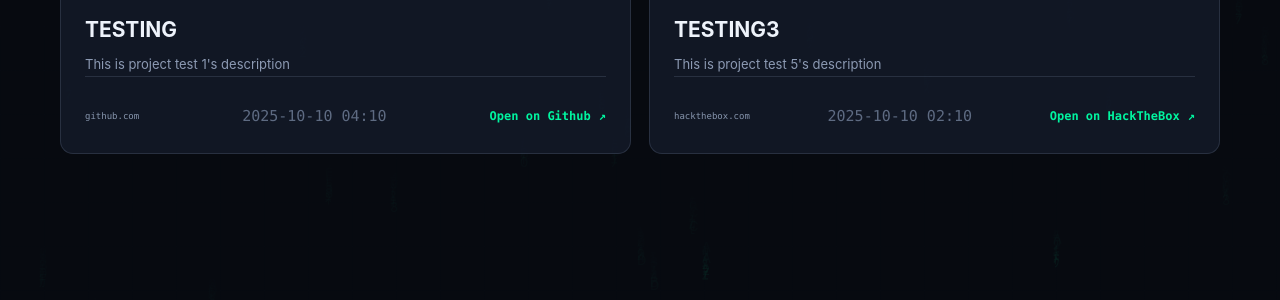
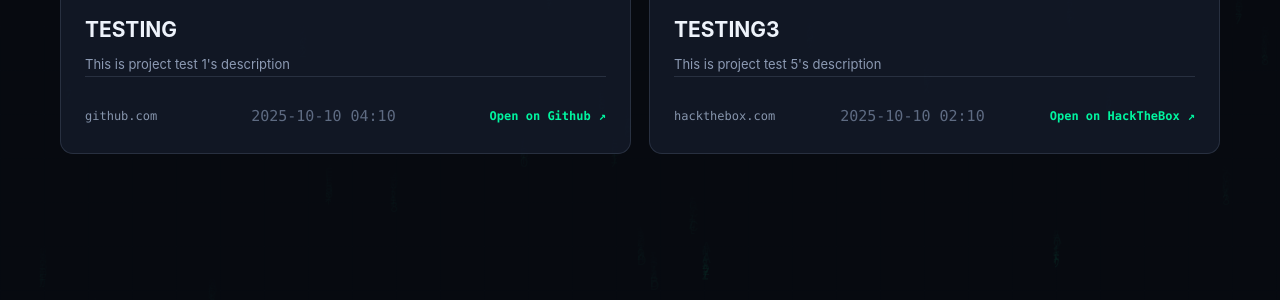
Before and after one commit to Ningen820/Ningen820.github.io, a Jekyll site: the page built from index.html, in a window 1280 px wide and 1400 px high, scrolled down 2699 px. Shown: the part 150-450 px from the top of the window. Built offline with Jekyll 4.4.1, drawn with Linux system fonts in a browser that asks for light colours.

Commit message:
Update projects.css

```diff
--- a/assets/css/projects.css
+++ b/assets/css/projects.css
@@ -10,7 +10,7 @@
 .project-card h3 { margin: 0; font-size: 18px; line-height: 1.35; letter-spacing: -.025em; }
 .project-card p { margin: 10px 0 22px; color: var(--muted); font-size: 12px; line-height: 1.75; }
 .project-card-foot { display: flex; align-items: center; justify-content: space-between; gap: 12px; margin-top: auto; font-size: 10px; padding-top: 15px; border-top: 1px solid var(--line); }
-.project-folder { color: #8796ad; font-family: var(--mono); font-size: 9px; }
+.project-folder { color: #8796ad; font-family: var(--mono); font-size: 12px; }
 .project-open { color: var(--lime); font-size: 11px; font-weight: 750; }
 .project-open span { display: inline-block; transition: transform .2s ease; }
 .project-card:hover .project-open span { transform: translate(2px, -2px); }
```
